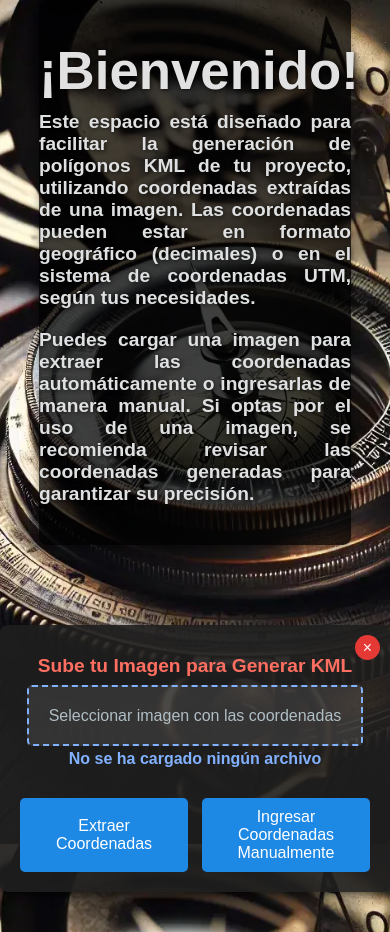
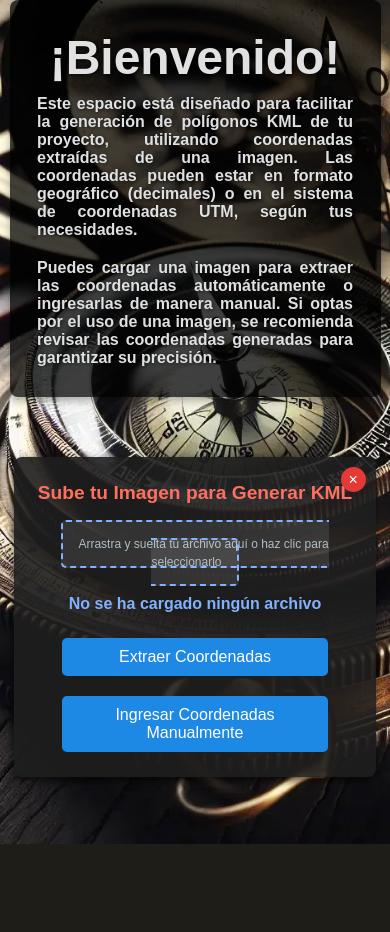
Before and after one commit to Erickdelpiero/kml, a Flask app: page / in a window 390 px wide. After the commit the page ends 844 px from the top, so only its background shows below. Run offline with Flask 3, Linux system fonts and the light colour scheme.

Commit message:
Responsive V1

```diff
--- a/static/styles.css
+++ b/static/styles.css
@@ -143,7 +143,7 @@
 
 /* Título de bienvenida */
 .welcome-title {
-    font-size: 3.3em;
+    font-size: 5em;
     color: #e1e1e2;
     margin-bottom: 10px;
     text-shadow: 1px 1px 4px rgba(0, 0, 0, 0.6); /* Delineado suave en negro */
@@ -229,3 +229,59 @@
     margin: 0 auto;
     width: 80%;
 }
+
+/* Ajustes para pantallas pequeñas */
+@media (max-width: 768px) {
+    /* Título de bienvenida */
+    .welcome-title {
+        font-size: 3em; /* Reduce el tamaño del título */
+    }
+
+    /* Texto de bienvenida */
+    .welcome-text {
+        font-size: 1em;
+        width: 90%; /* Reduce el ancho para evitar desbordamiento */
+    }
+
+    /* Contenedor del encabezado */
+    .header-container {
+        width: 90%; /* Ajusta el ancho para pantallas pequeñas */
+        padding: 10px; /* Reduce el relleno */
+    }
+
+    /* Contenedor de carga de archivos */
+    .upload-container {
+        width: 85%; /* Ajusta el ancho para pantallas pequeñas */
+        padding: 15px;
+        margin: 0 auto; /* Centra el contenedor */
+    }
+
+    /* Botones */
+    .buttons {
+        display: flex;
+        flex-direction: column; /* Cambia a columna para que los botones se apilen */
+        align-items: center; /* Centra los botones horizontalmente */
+        margin-top: 15px; /* Agrega un espacio superior si es necesario */
+    }
+
+    .button {
+        width: 80%; /* Ancho de los botones en pantallas pequeñas */
+        margin-bottom: 10px;
+        text-align: center; /* Asegura que el texto del botón esté centrado */
+    }
+
+    /* Área de arrastrar y soltar */
+    .drop-area {
+        padding: 15px;
+        font-size: 0.75em; /* Reduce ligeramente el tamaño del texto */
+        text-align: center; /* Centra el texto dentro del área */
+        word-wrap: break-word; /* Permite el ajuste de texto si es demasiado largo */
+    }
+
+
+    /* Modal */
+    .modal-content {
+        width: 80%; /* Ajusta el ancho del modal */
+        padding: 15px;
+    }
+}
--- a/templates/index.html
+++ b/templates/index.html
@@ -26,7 +26,7 @@
         <form action="/upload" method="post" enctype="multipart/form-data" id="uploadForm">
             <label class="drop-area" for="fileInput" id="dropArea">
                 <input type="file" name="file" id="fileInput" accept="image/*" style="display: none;" required>
-                Seleccionar imagen con las coordenadas
+                Arrastra y suelta tu archivo aquí o haz clic para seleccionarlo
             </label>
         </form>
 
```
